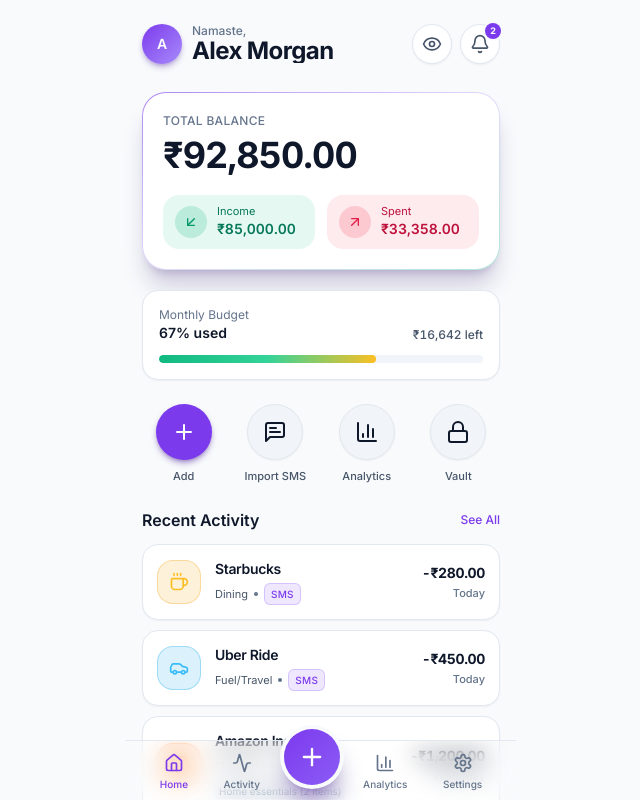
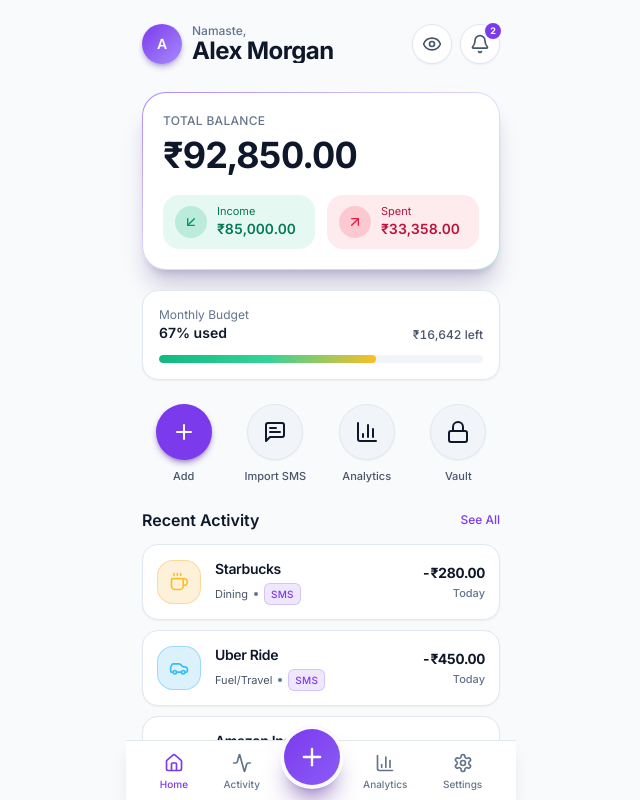
Before and after one commit to kritagya20/finance-tracker-app, a React (Vite) app: page / in a window 1280 px wide. Both pictures are taken after typing "name@example.com", "Sample123" into the empty fields and a click on the button "Unlock Vault". Shown: the top 800 px of the page, without its empty margins (319-959 px from the left). Built offline with nearby package versions, Linux system fonts and the light colour scheme.

Commit message:
fix(activity): eliminate transaction card and bottom nav transparency with solid theme tokens and conditional reveal actions

```diff
--- a/src/components/common/CalendarPicker.tsx
+++ b/src/components/common/CalendarPicker.tsx
@@ -225,7 +225,7 @@ export const CalendarPicker: React.FC<CalendarPickerProps> = ({
           return (
             <div
               key={`prev-${i}`}
-              className="flex size-8 mx-auto items-center justify-center text-[11px] text-theme-muted/40"
+              className="flex size-8 mx-auto items-center justify-center text-[11px] text-theme-muted opacity-40"
             >
               {prevDayNum}
             </div>
--- a/src/components/common/TransactionItem.tsx
+++ b/src/components/common/TransactionItem.tsx
@@ -220,24 +220,25 @@ export const TransactionItem: React.FC<TransactionItemProps> = ({
 
   const cardContent = (
     <div
-      style={
-        shouldSwipe
+      style={{
+        backgroundColor: 'var(--bg-card)',
+        ...(shouldSwipe
           ? {
               transform: `translateX(${offsetX}px)`,
               transition: isDragging ? 'none' : 'transform 200ms cubic-bezier(0.16, 1, 0.3, 1)',
             }
-          : undefined
-      }
+          : undefined),
+      }}
       onPointerDown={shouldSwipe ? handlePointerDown : undefined}
       onPointerMove={shouldSwipe ? handlePointerMove : undefined}
       onPointerUp={shouldSwipe ? handlePointerUp : undefined}
       onPointerCancel={shouldSwipe ? handlePointerUp : undefined}
       onClick={handleCardClick}
       className={cn(
-        'relative z-10 flex items-center gap-3.5 p-3.5 transition-colors',
+        'relative z-10 flex w-full items-center gap-3.5 p-3.5 transition-colors',
         shouldSwipe
           ? 'bg-theme-card'
-          : 'rounded-2xl border border-theme-border bg-theme-card shadow-sm backdrop-blur-sm',
+          : 'rounded-2xl border border-theme-border bg-theme-card shadow-sm',
         shouldSwipe && isDragging ? 'cursor-grabbing' : shouldSwipe ? 'cursor-grab touch-pan-y' : '',
         onClick && !shouldSwipe ? 'cursor-pointer hover:bg-theme-card-subtle active:bg-theme-card-hover' : '',
         offsetX !== 0 ? 'shadow-2xl shadow-black/20 dark:shadow-black/70' : '',
@@ -322,7 +323,12 @@ export const TransactionItem: React.FC<TransactionItemProps> = ({
   return (
     <li className="relative overflow-hidden rounded-2xl border border-theme-border bg-theme-card select-none shadow-sm">
       {/* 1. Edit Action Background (Left - Revealed on swipe right) */}
-      <div className="absolute inset-y-0 left-0 flex w-[76px] items-center justify-center bg-blue-500/15">
+      <div
+        className={cn(
+          'absolute inset-y-0 left-0 flex w-[76px] items-center justify-center bg-blue-500/15 transition-opacity duration-150',
+          offsetX > 0 ? 'opacity-100' : 'opacity-0 pointer-events-none'
+        )}
+      >
         <button
           type="button"
           onClick={handleEditClick}
@@ -335,7 +341,12 @@ export const TransactionItem: React.FC<TransactionItemProps> = ({
       </div>
 
       {/* 2. Delete Action Background (Right - Revealed on swipe left) */}
-      <div className="absolute inset-y-0 right-0 flex w-[76px] items-center justify-center bg-rose-500/15">
+      <div
+        className={cn(
+          'absolute inset-y-0 right-0 flex w-[76px] items-center justify-center bg-rose-500/15 transition-opacity duration-150',
+          offsetX < 0 ? 'opacity-100' : 'opacity-0 pointer-events-none'
+        )}
+      >
         <button
           type="button"
           onClick={handleDeleteClick}
--- a/src/components/layout/BottomNav.tsx
+++ b/src/components/layout/BottomNav.tsx
@@ -23,7 +23,7 @@ export const BottomNav: React.FC<BottomNavProps> = ({
   };
 
   return (
-    <nav className="fixed inset-x-0 bottom-0 z-30 mx-auto max-w-[390px] border-t border-theme-border bg-theme-card/90 backdrop-blur-md transition-colors">
+    <nav className="fixed inset-x-0 bottom-0 z-30 mx-auto max-w-[390px] border-t border-theme-border bg-theme-card shadow-lg transition-colors">
       <div className="flex items-center justify-around px-4 pb-[env(safe-area-inset-bottom)] pt-2">
         <button
           type="button"
--- a/src/components/ui/Dropdown.tsx
+++ b/src/components/ui/Dropdown.tsx
@@ -169,7 +169,7 @@ export const Dropdown: React.FC<DropdownProps> = ({
               ...(coords.right !== undefined ? { right: `${coords.right}px` } : {}),
             }}
             className={cn(
-              'fixed z-50 min-w-[190px] max-w-[calc(100vw-32px)] rounded-2xl border border-theme-border bg-theme-elevated/95 p-1.5 shadow-2xl backdrop-blur-xl animate-in fade-in zoom-in-95 duration-150',
+              'fixed z-50 min-w-[190px] max-w-[calc(100vw-32px)] rounded-2xl border border-theme-border bg-theme-elevated p-1.5 shadow-2xl backdrop-blur-xl animate-in fade-in zoom-in-95 duration-150',
               menuClassName
             )}
           >
--- a/src/index.css
+++ b/src/index.css
@@ -88,3 +88,51 @@ body {
 .pb-safe {
   padding-bottom: max(1rem, env(safe-area-inset-bottom));
 }
+
+@layer utilities {
+  .bg-theme-app {
+    background-color: var(--bg-app);
+  }
+  .bg-theme-card {
+    background-color: var(--bg-card);
+  }
+  .bg-theme-card-subtle {
+    background-color: var(--bg-card-subtle);
+  }
+  .bg-theme-card-hover {
+    background-color: var(--bg-card-hover);
+  }
+  .bg-theme-input {
+    background-color: var(--bg-input);
+  }
+  .bg-theme-elevated {
+    background-color: var(--bg-elevated);
+  }
+
+  .text-theme-primary {
+    color: var(--text-primary);
+  }
+  .text-theme-secondary {
+    color: var(--text-secondary);
+  }
+  .text-theme-muted {
+    color: var(--text-muted);
+  }
+  .text-theme-inverse {
+    color: var(--text-inverse);
+  }
+
+  .border-theme-border {
+    border-color: var(--border-subtle);
+  }
+  .border-theme-divider {
+    border-color: var(--border-divider);
+  }
+
+  .ring-theme-app {
+    --tw-ring-color: var(--bg-app);
+  }
+  .ring-theme-card {
+    --tw-ring-color: var(--bg-card);
+  }
+}
--- a/src/screens/activity/EditTransactionDrawer.tsx
+++ b/src/screens/activity/EditTransactionDrawer.tsx
@@ -220,7 +220,7 @@ export const EditTransactionDrawer: React.FC<EditTransactionDrawerProps> = ({
           onPointerCancel={handlePointerUp}
           className="relative shrink-0 px-4 pt-3 pb-2 cursor-grab active:cursor-grabbing touch-none select-none"
         >
-          <div className="mx-auto h-1.5 w-10 rounded-full bg-theme-muted/40" />
+          <div className="mx-auto h-1.5 w-10 rounded-full bg-theme-muted opacity-40" />
           <div className="mt-3 flex items-center justify-between">
             <div className="flex items-center gap-2">
               <span className="flex size-7 items-center justify-center rounded-lg bg-violet-500/15 text-violet-600 dark:text-violet-400 font-bold text-xs">
--- a/src/screens/logger/AddTransactionDrawer.tsx
+++ b/src/screens/logger/AddTransactionDrawer.tsx
@@ -221,7 +221,7 @@ export const AddTransactionDrawer: React.FC<AddTransactionDrawerProps> = ({
           onPointerCancel={handlePointerUp}
           className="relative shrink-0 px-4 pt-3 pb-2 cursor-grab active:cursor-grabbing touch-none select-none"
         >
-          <div className="mx-auto h-1.5 w-10 rounded-full bg-theme-muted/40" />
+          <div className="mx-auto h-1.5 w-10 rounded-full bg-theme-muted opacity-40" />
           <div className="mt-3 flex items-center justify-between">
             <div className="flex items-center gap-2">
               <div className="flex size-7 items-center justify-center rounded-lg bg-violet-500/15 text-violet-600 dark:text-violet-400">
```
